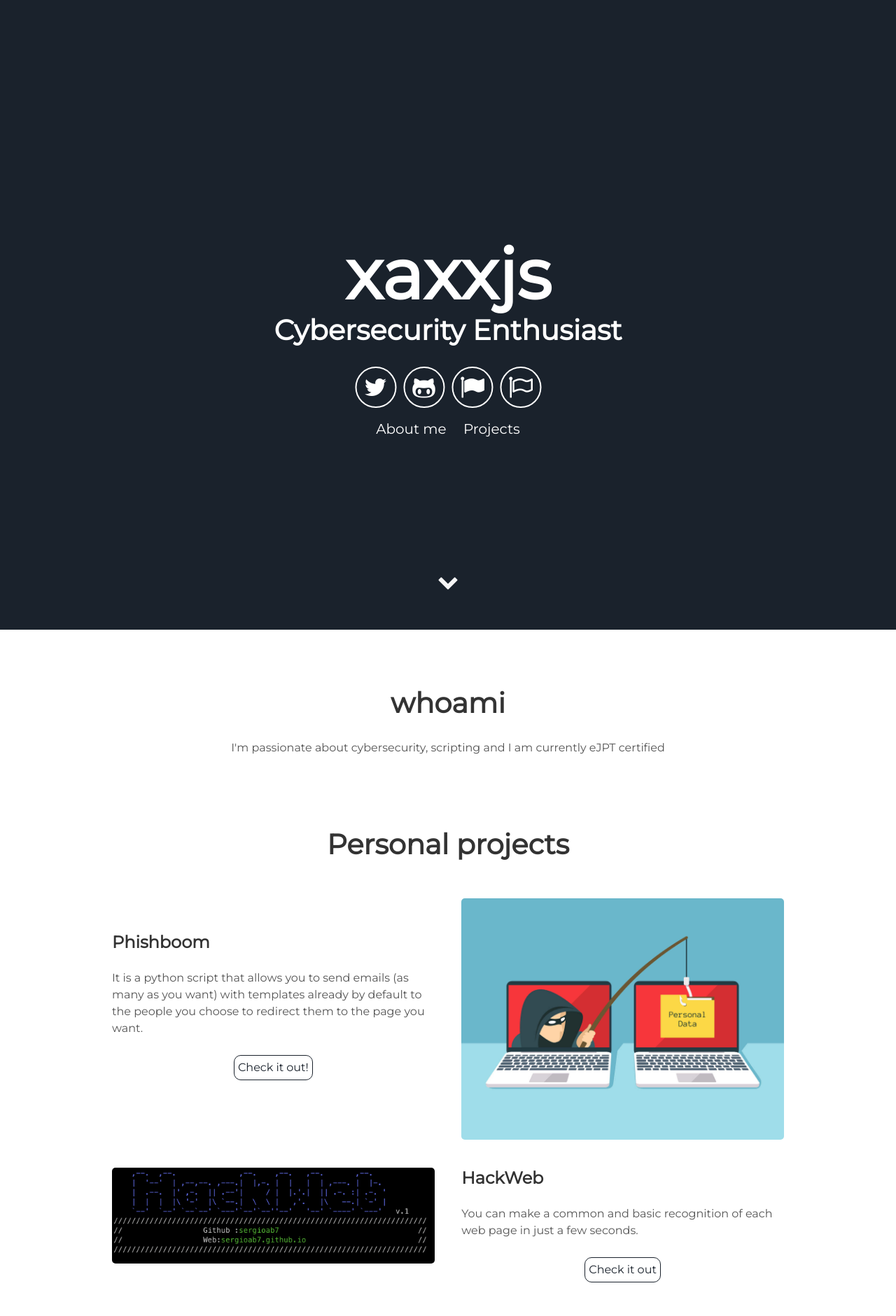
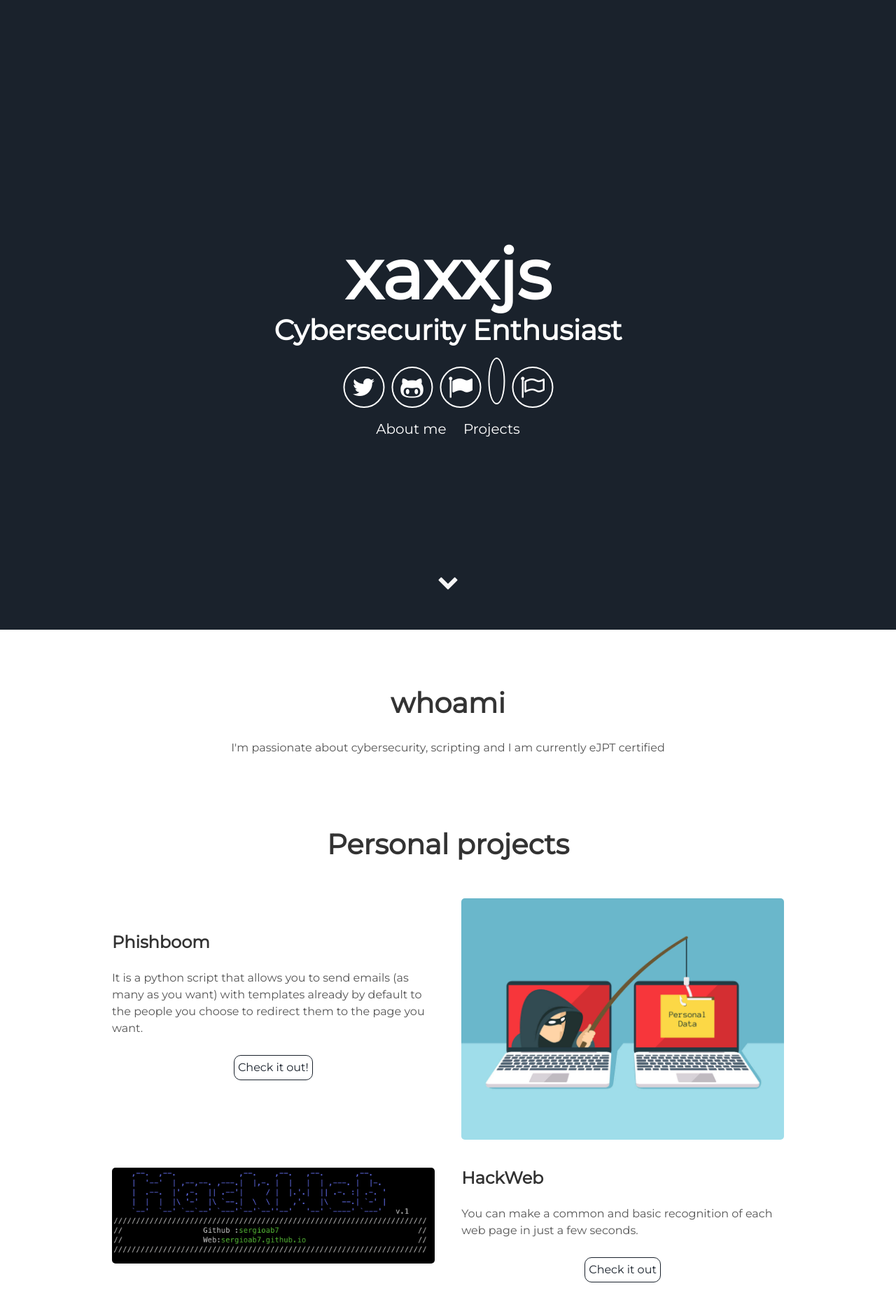
Before and after one commit to MaGiiK/magiik.github.io, a Jekyll site: the page built from index.html, in a window 1280 px wide. Shown: the top 1881 px of the page at 70% size. Built offline with Jekyll 4.4.1, drawn with Linux system fonts in a browser that asks for light colours.

Commit message:
image_coffe

```diff
--- a/_includes/header.html
+++ b/_includes/header.html
@@ -9,7 +9,7 @@
         <a aria-label="My Twitter" target="Twitter" href="https://www.twitter.com/xaxxjs"><i class="icon fa fa-twitter" aria-hidden="true"></i></a>
         <a aria-label="My Github" target="Github" href="https://www.github.com/sergioab7"><i class="icon fa fa-github-alt" aria-hidden="true"></i></a>
         <a aria-label="My HackTheBox" target="HackTheBox" href="https://www.hackthebox.eu/home/users/profile/57027"><i class="icon fa fa-flag" aria-hidden="true"></i></a>
-        <a aria-label="My Coffe" target="BuyMeCoffe" href="https://www.buymeacoffee.com/xaxxjs"><i class="fas fa-coffee-togo" aria-hidden="true"></i></a>
+        <a aria-label="My Coffe" target="BuyMeCoffe" href="https://www.buymeacoffee.com/xaxxjs"><i class="icon fas fa-coffee-togo" aria-hidden="true"></i></a>
         <a aria-label="My TryHackMe" target="TryHackMe" href="https://tryhackme.com/p/thkaront3"><i class="icon fa fa-flag-o" aria-hidden="true"></i></a>
       </div>
       <div class="header-links">
```
